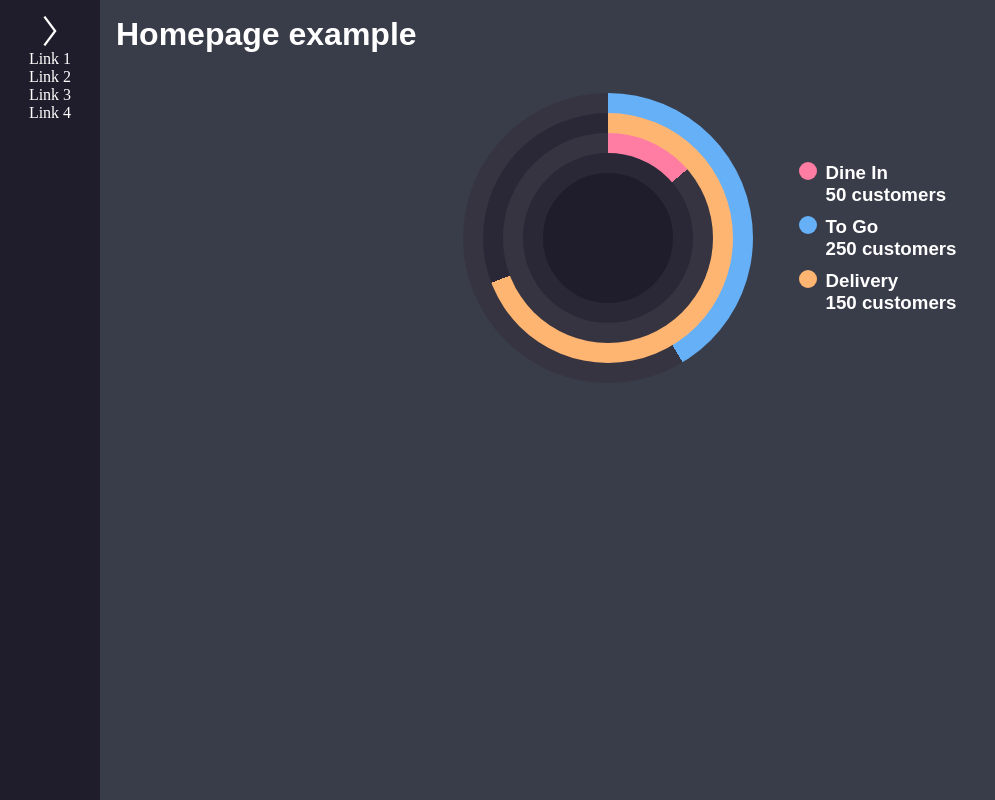
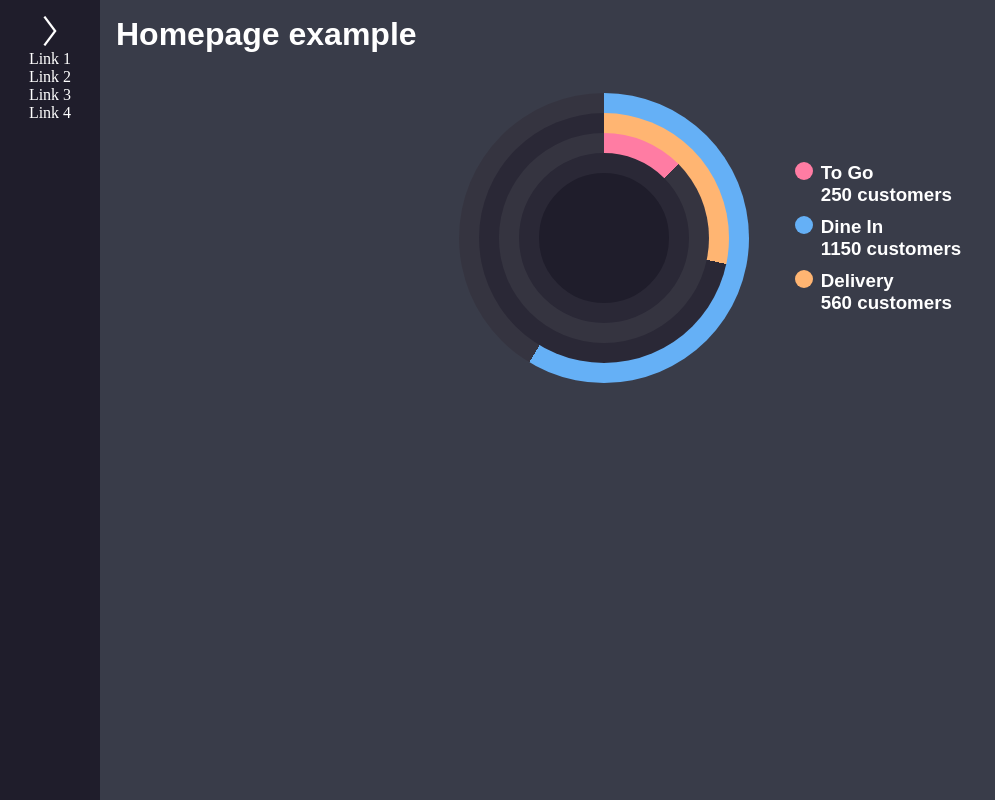
Before and after one commit to Orujhimaru/food-order-app, a React (Vite) app: page / in a window 1280 px wide. Shown: the whole page, without its empty margins (0-995 px from the left). Built offline with nearby package versions, Linux system fonts and the light colour scheme.

Commit message:
from big to small

```diff
--- a/src/components/CircularReport/CircularReport.jsx
+++ b/src/components/CircularReport/CircularReport.jsx
@@ -7,6 +7,28 @@ export default function CircularReport({ delivery, toGo, dineIn }) {
   const ref1 = useRef();
 
   const [count1, setCount1] = useState(0);
+  const [total, setTotal] = useState(delivery + toGo + dineIn);
+  // propslarda degisiklik olursa guncellenir mi ? useState icinde bulundurdugum icin.
+
+  let big =
+    toGo > dineIn && toGo > delivery
+      ? { name: "To Go", value: toGo }
+      : dineIn > toGo && dineIn > delivery
+      ? { name: "Dine In", value: dineIn }
+      : { name: "Delivery", value: delivery };
+  let mid =
+    toGo > dineIn && toGo < delivery
+      ? { name: "To Go", value: toGo }
+      : dineIn > toGo && dineIn < delivery
+      ? { name: "Dine In", value: dineIn }
+      : { name: "Delivery", value: delivery };
+  let sm =
+    toGo < dineIn && toGo < delivery
+      ? { name: "To Go", value: toGo }
+      : dineIn < toGo && dineIn < delivery
+      ? { name: "Dine In", value: dineIn }
+      : { name: "Delivery", value: delivery };
+  console.log(big.name + " " + mid.name + " " + sm.name);
 
   useEffect(() => {
     console.log(count1);
@@ -21,14 +43,13 @@ export default function CircularReport({ delivery, toGo, dineIn }) {
       } else {
         setCount1(count1 + 1);
       }
-
-      if (count1 < delivery) {
+      if (count1 < ((big.value * 100) / total) * 3.6) {
         ref3.current.style.background = `conic-gradient(#65B0F6 0deg, #65B0F6 ${count1}deg, #353440 ${count1}deg)`;
       }
-      if (count1 < toGo) {
+      if (count1 < ((mid.value * 100) / total) * 3.6) {
         ref2.current.style.background = `conic-gradient(#FFB572 0deg, #FFB572 ${count1}deg, #2A2836 ${count1}deg)`;
       }
-      if (count1 < dineIn) {
+      if (count1 < ((sm.value * 100) / total) * 3.6) {
         ref1.current.style.background = `conic-gradient(#FF7CA3 0deg, #FF7CA3 ${count1}deg, #353440 ${count1}deg)`;
       }
     }, 5);
@@ -50,20 +71,22 @@ export default function CircularReport({ delivery, toGo, dineIn }) {
         <div className="order-stat">
           <div className="stat-indicator-pink"></div>
           <h3>
-            Dine In <br /> {dineIn} customers
+            {sm.name}
+            <br /> {sm.value} customers
           </h3>
         </div>
         <div className="order-stat">
           <div className="stat-indicator-blue"></div>
           <h3>
-            To Go
-            <br /> {toGo} customers
+            {big.name}
+            <br /> {big.value} customers
           </h3>
         </div>
         <div className="order-stat">
           <div className="stat-indicator-yellow"></div>
           <h3>
-            Delivery <br /> {delivery} customers
+            {mid.name}
+            <br /> {mid.value} customers
           </h3>
         </div>
       </div>
--- a/src/pages/HomePage/HomePage.jsx
+++ b/src/pages/HomePage/HomePage.jsx
@@ -8,7 +8,7 @@ function HomePage() {
       <Sidebar />
       <div className="mainRoot">
         <h1 style={{ display: "block" }}>Homepage example</h1>
-        <CircularReport delivery={150} toGo={250} dineIn={50} />
+        <CircularReport delivery={560} toGo={250} dineIn={1150} />
       </div>
     </div>
   );
```
